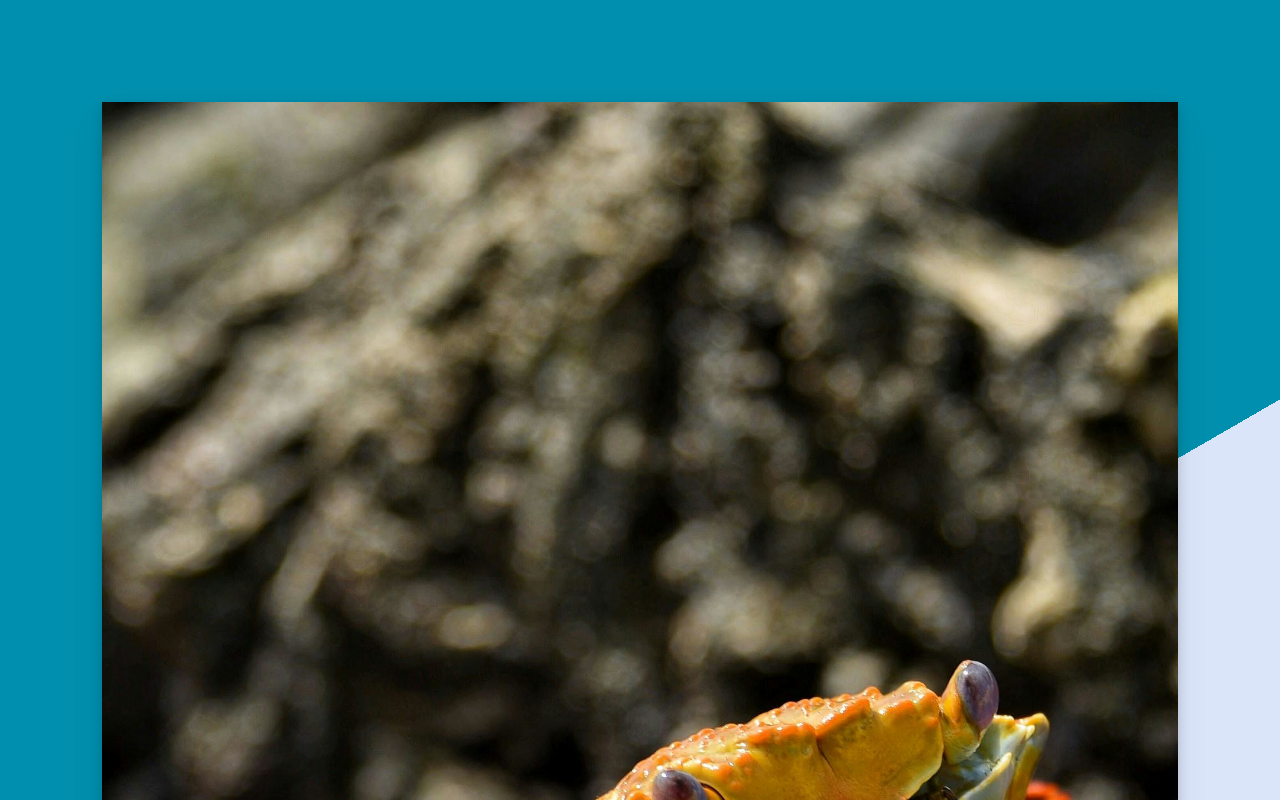
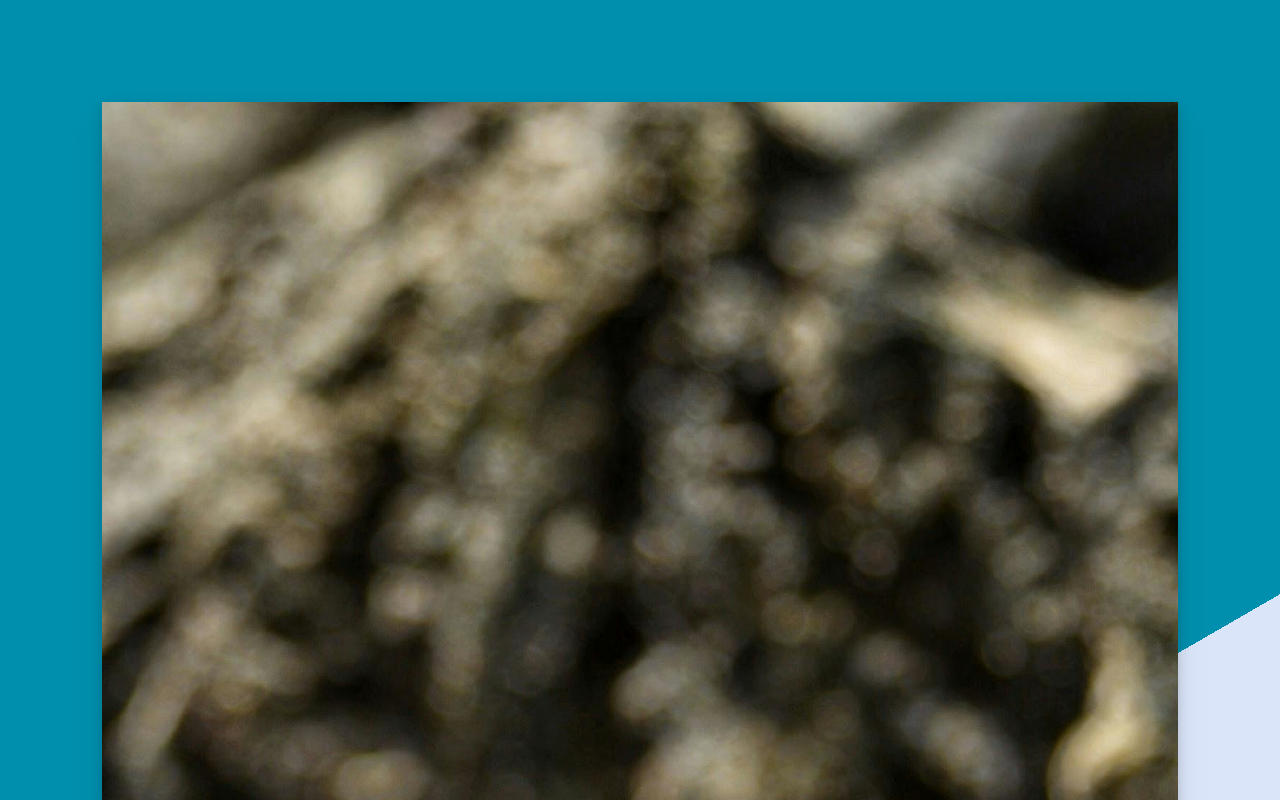
Before and after one commit to vicpues/odin-homepage, a React (Vite) app: page / in a window 1280 px wide. Shown: the top 800 px of the page. Built offline with nearby package versions, Linux system fonts and the light colour scheme.

Commit message:
feat: Give explicit aspect ratio to hero img

```diff
--- a/src/components/hero/Hero.css
+++ b/src/components/hero/Hero.css
@@ -7,7 +7,8 @@
     position: relative;
     margin-bottom: 3rem;
     box-shadow: var(--double-shadow);
-    height: 130vw;
+    aspect-ratio: 0.5;
+    width: 100%;
   }
 
   img {
```
